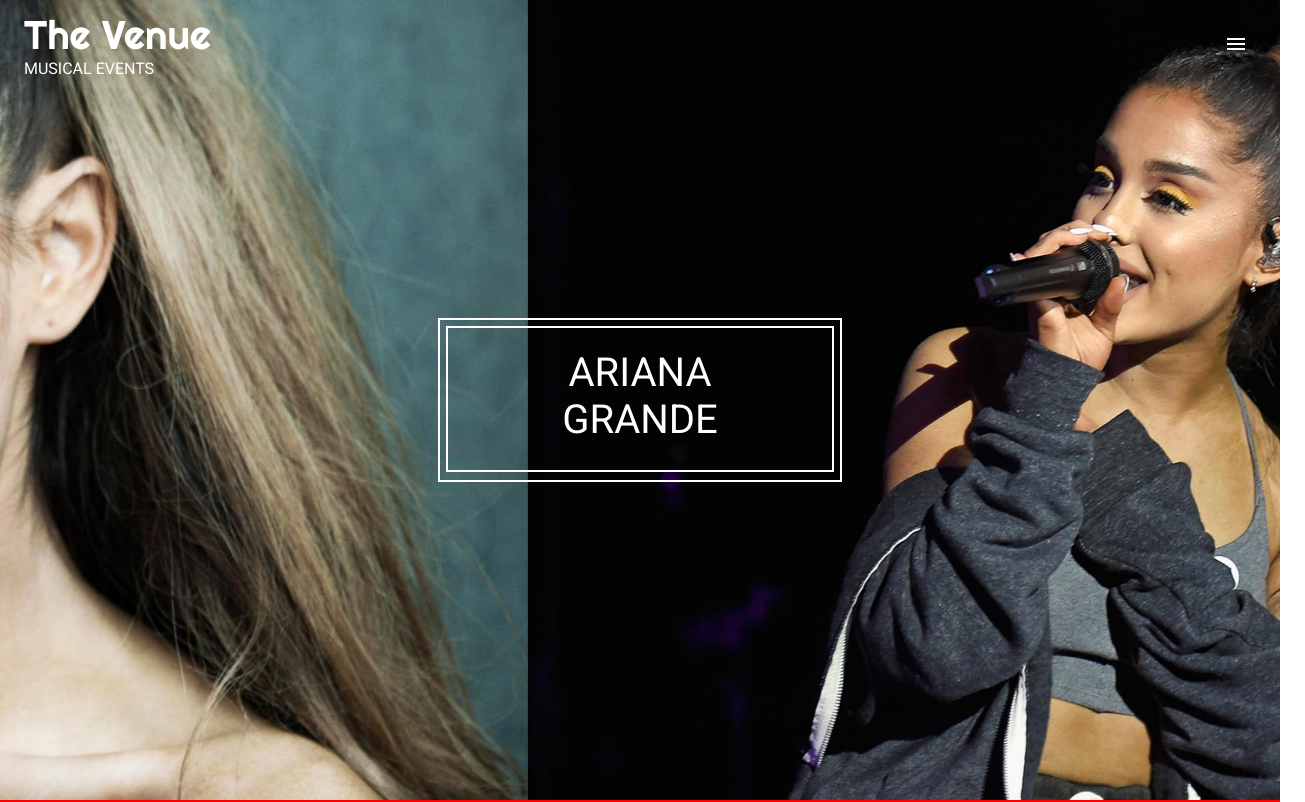
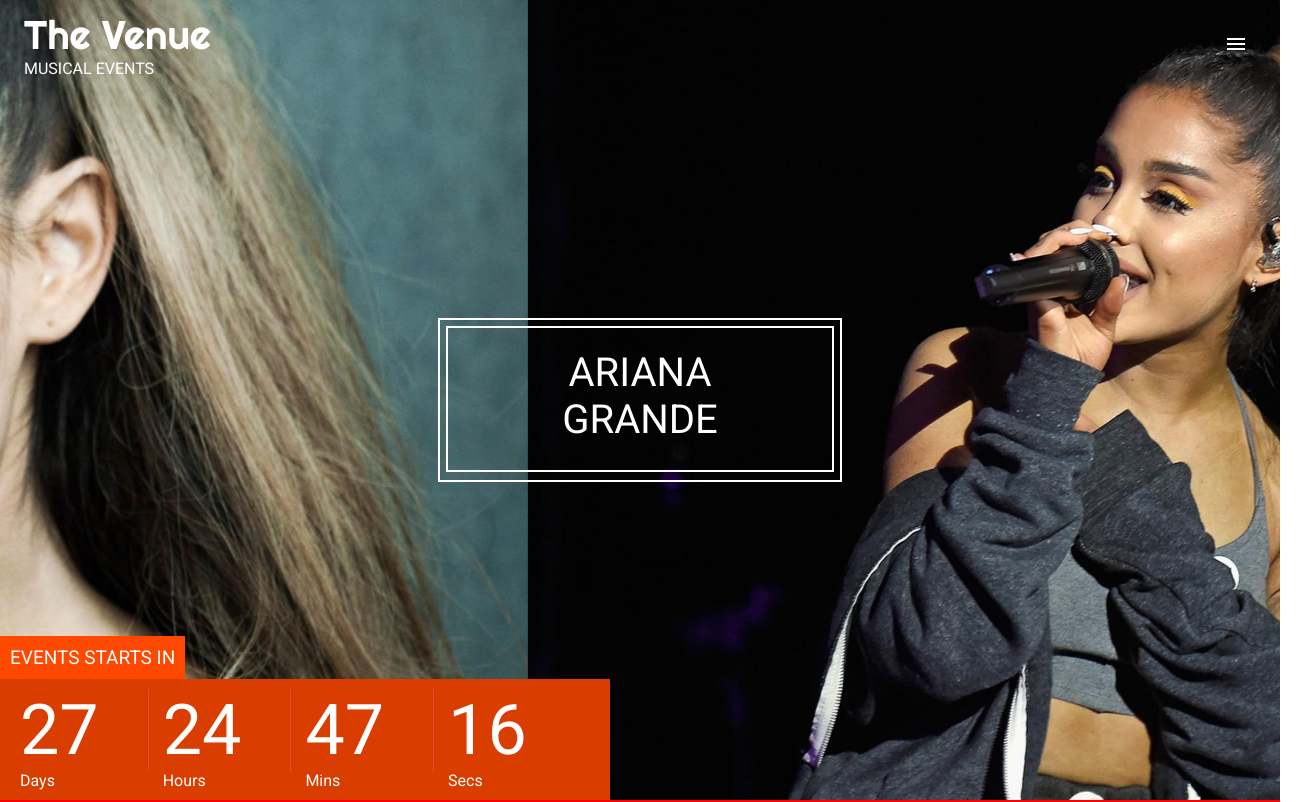
Before and after one commit to SJamal1759/the-nairobi-festival, a React (Create React App) app: page / in a window 1280 px wide. Shown: the top 802 px of the page, 1305 px wide, since content can reach past the window. Built offline with nearby package versions, Linux system fonts and the light colour scheme.

Commit message:
adding the time counter

```diff
--- a/src/components/featured/TimeUntil.js
+++ b/src/components/featured/TimeUntil.js
@@ -1,88 +1,44 @@
-import React, { Component } from 'react';
-import { Slide } from '@mui/material';
+import React, { useState,useEffect,useCallback } from 'react';
+import { Slide } from 'react-awesome-reveal';
 
-class TimeUntil extends Component {
+const TimeUntil = () =>  {
 
-    state = {
-        deadline: 'Dec, 16, 2018',
-        days:'0',
-        hours:'0',
-        minutes:'0',
-        seconds:'0'
-    }
-
-    getTimeUntil(deadline){
-        const time = Date.parse(deadline) - Date.parse(new Date());
-        if(time < 0) {
-            console.log('Date passed')
-        } else {
-            const seconds = Math.floor((time/1000)%60);
-            const minutes = Math.floor((time/1000/60)%60);
-            const hours = Math.floor((time/(1000*60*60))%24);
-            const days = Math.floor(time/(1000*60*60*24));
-
-            this.setState({
-                days,
-                hours,
-                minutes,
-                seconds
-            })
-        }
+    const renderItem = (time,value) => (
+        <div className='countdown_item'>
+        <div className='countdown_time'>
+            {time}
+        </div>
+        <div className='countdown-tag'>
+            {value}
+        </div>
+        </div>
+    )
+    const getTimeUntil = () =>{
 
     }
 
-    componentDidMount(){
-        setInterval(()=> this.getTimeUntil(this.state.deadline),1000)
-    }
+       useEffect (() => {
+    setInterval(() => getTimeUntil (),1000)
+        },[getTimeUntil])
+        return (
+        <Slide left delay = {1000}>
+        <div className='countdown_wrapper'>
+            <div className='countdown_top'>
+                Events starts in
+            </div>
+            <div className='countdown_bottom'>
+
+                        {renderItem(27,'Days')}
+                        {renderItem(24,'Hours')}
+                        {renderItem(47,'Mins')}
+                        {renderItem(16,'Secs')}
+            </div>
+        </div>
 
 
-    render() {
-        return (
-            <Slide left delay={1000}>
-                <div className="countdown_wrapper">
-                    <div className="countdown_top">
-                        Event starts in
-                </div>
-                    <div className="countdown_bottom">
-                        <div className="countdown_item">
-                            <div className="countdown_time">
-                                {this.state.days}
-                            </div>
-                            <div className="countdown_tag">
-                                Days
-                        </div>
-                        </div>
-                        <div className="countdown_item">
-                            <div className="countdown_time">
-                                {this.state.hours}
-                            </div>
-                            <div className="countdown_tag">
-                                Hs
-                        </div>
-                        </div>
-                        <div className="countdown_item">
-                            <div className="countdown_time">
-                                {this.state.minutes}
-                            </div>
-                            <div className="countdown_tag">
-                                Min
-                        </div>
-                        </div>
-                        <div className="countdown_item">
-                            <div className="countdown_time">
-                                {this.state.seconds}
-                            </div>
-                            <div className="countdown_tag">
-                                Sec
-                        </div>
-                        </div>
-                    </div>
-                </div>
+        </Slide>
+    )
 
-            </Slide>
-
-        );
-    }
 }
 
 export default TimeUntil;
--- a/src/components/featured/index.js
+++ b/src/components/featured/index.js
@@ -1,5 +1,6 @@
 import React from 'react';
 import Carrousel from './Carrousel';
+import TimeUntil from './TimeUntil'
 
 const Featured = () => {
     return(
@@ -10,6 +11,7 @@
                     Ariana Grande
                 </div>
             </div>
+            <TimeUntil/>
         </div>
     )
 }
--- a/src/resources/styles.css
+++ b/src/resources/styles.css
@@ -85,14 +85,14 @@
 
 
 .carrousel_wrapper {
-    width: 100%;
-    height: 600px;
+    height:700px;
+    overflow: hidden;
 }
 
 .carrousel_image {
-    background-repeat: no-repeat;
+
     background-size: cover !important;
-    display: flex;
+
 }
 
 .artist_name {
```
